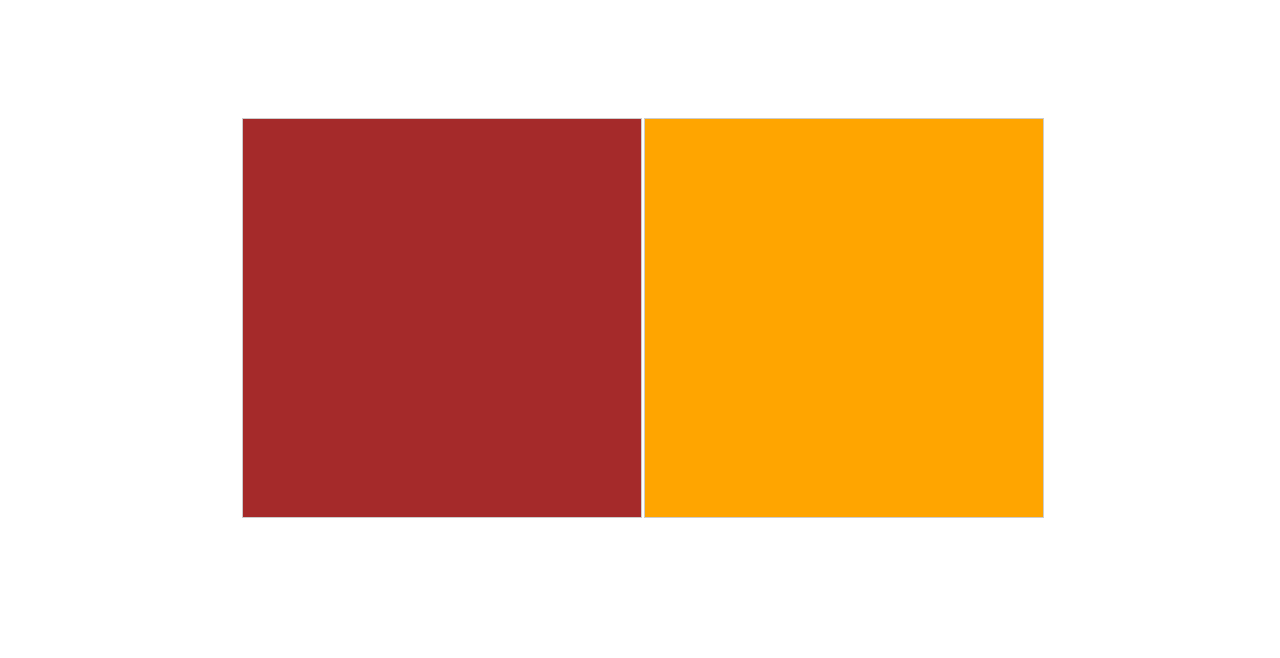
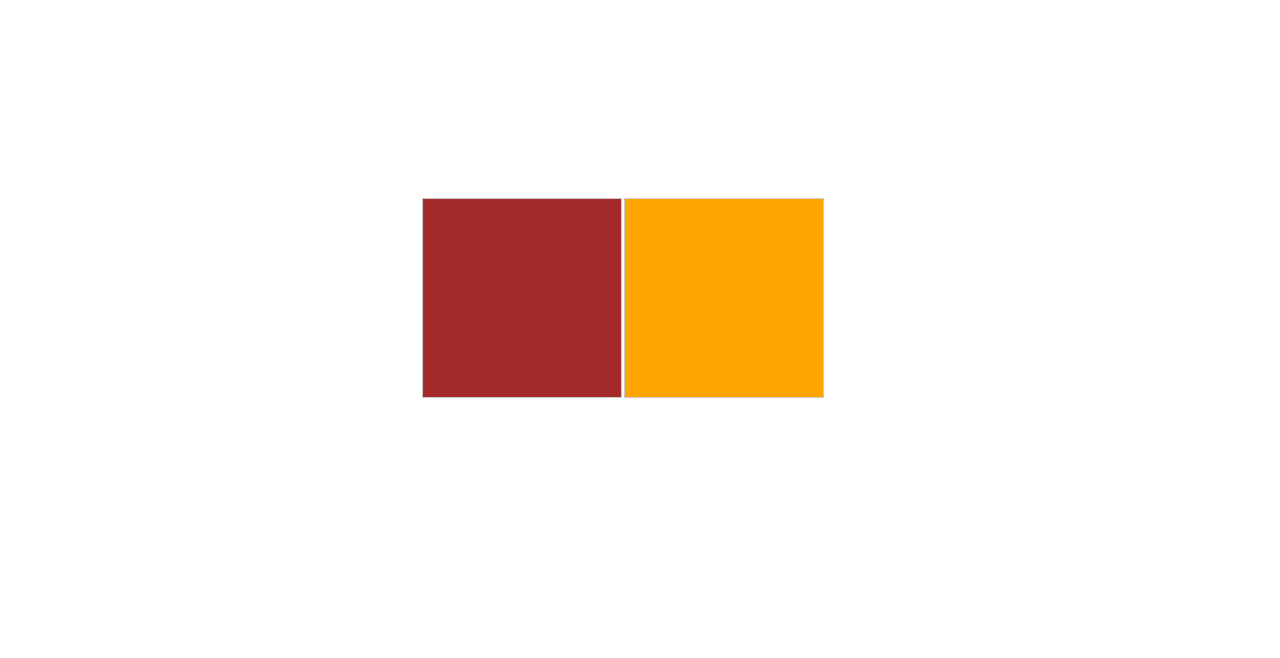
Before and after one commit to sumana-reddy/talk-2-treasure-8, a website with bundled scripts: page index.html in a window 1280 px wide. Shown: the part 82-740 px from the top of the page. Built offline with nearby package versions, Linux system fonts and the light colour scheme.

Commit message:
screen shrink, stack problem solved

```diff
--- a/styles/main.css
+++ b/styles/main.css
@@ -9,14 +9,14 @@ article {
   position: absolute;
   left: 50%;
   top: 50%;
-  margin-left: -400px;
-  margin-top: -200px;
+  margin-left: -220px;
+  margin-top: -120px;
 }
 
 
 #status {
-  height: 400px;
-  width: 400px;
+  height: 200px;
+  width: 200px;
   background: brown;
   float: left;
   margin-left: 2px;
@@ -24,8 +24,8 @@ article {
 }
 
 #status1 {
-  height: 400px;
-  width: 400px;
+  height: 200px;
+  width: 200px;
   background: orange;
   float: left;
   margin-left: 2px;
```
